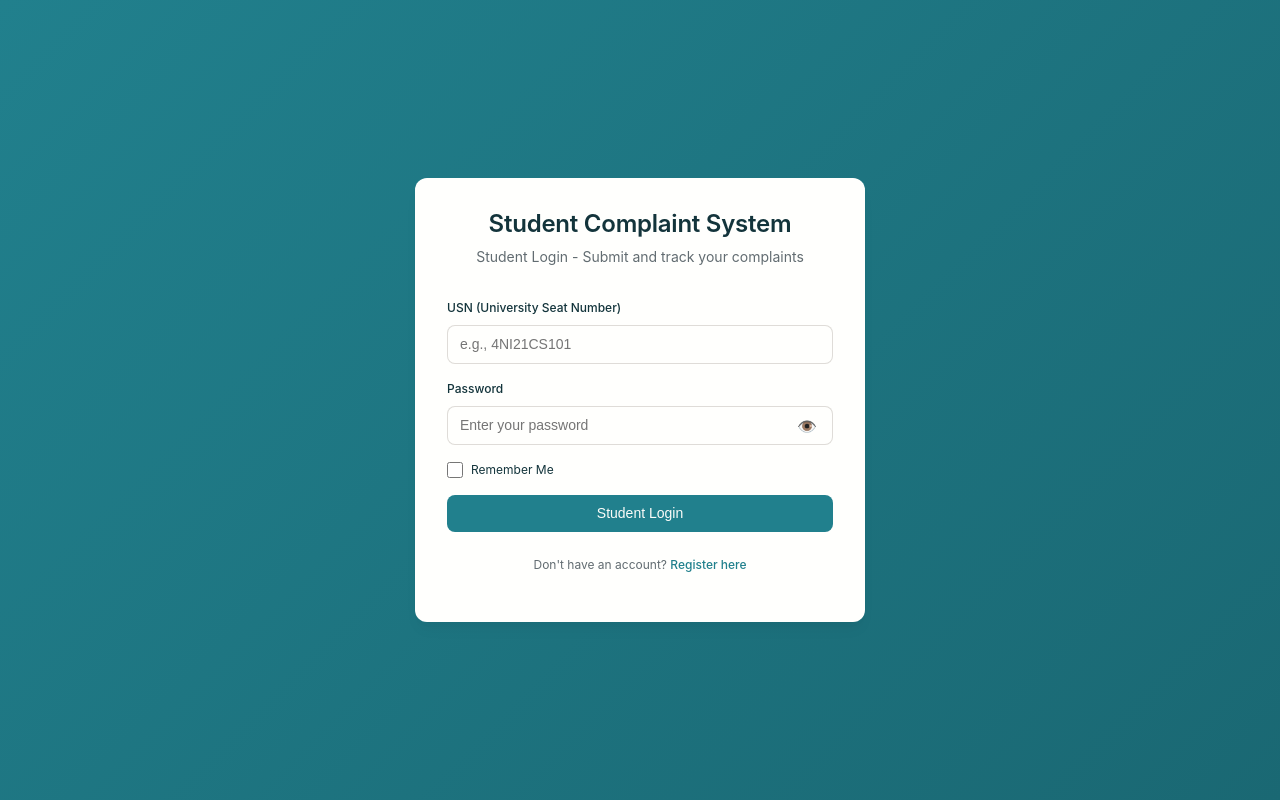
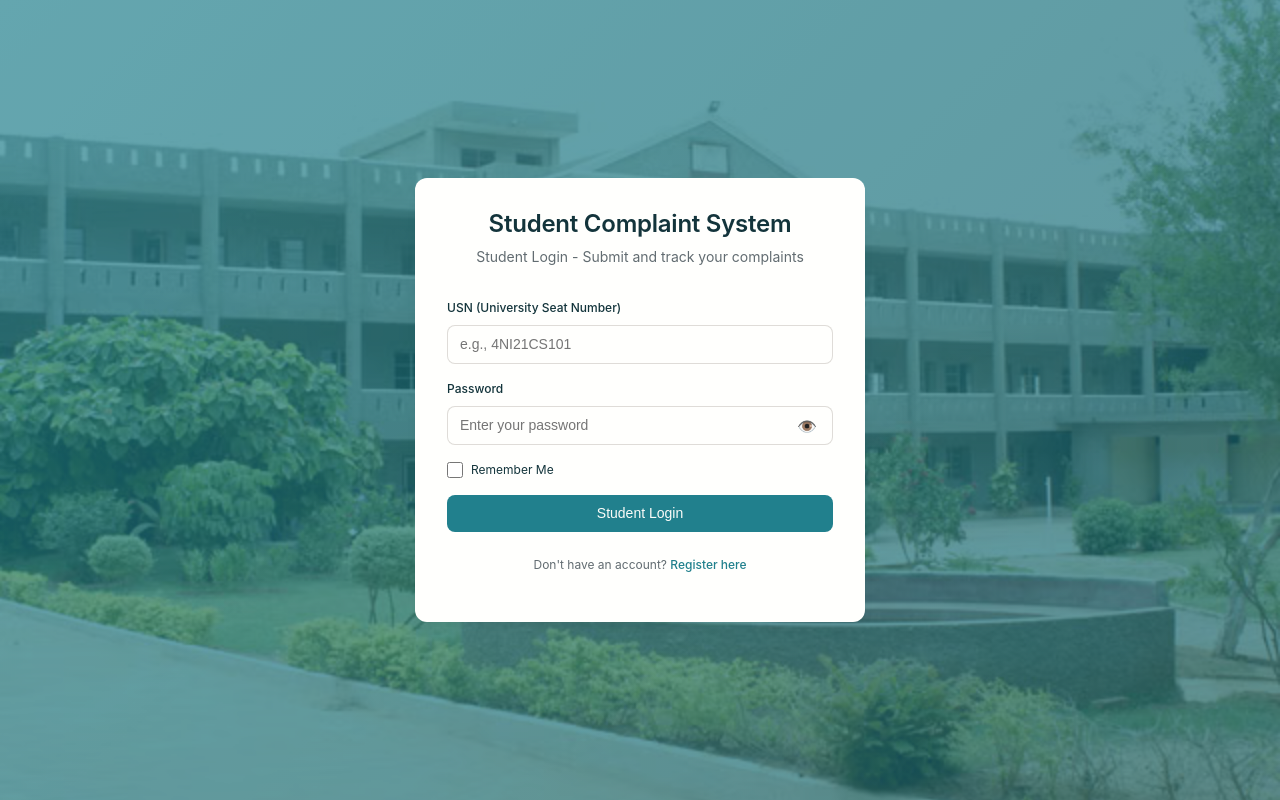
Before and after one commit to DikshitAchari/student-complaint-dash-1-, a PHP site: page / in a window 1280 px wide. Run offline with PHP 8.4, Linux system fonts and the light colour scheme.

```diff
--- a/public/style.css
+++ b/public/style.css
@@ -1,4 +1,8 @@
 :root {
+  /* Background Images */
+  --auth-bg-image: url('../assets/images/col1.avif');
+  --admin-auth-bg-image: url('../assets/images/col1.avif');
+
   /* Primitive Color Tokens */
   --color-white: rgba(255, 255, 255, 1);
   --color-black: rgba(0, 0, 0, 1);
@@ -984,6 +988,28 @@ textarea.form-control {
   justify-content: center;
   padding: var(--space-24);
   background: linear-gradient(135deg, var(--color-primary) 0%, var(--color-teal-700) 100%);
+  position: relative;
+}
+
+/* Background image overlay support */
+.auth-container::before {
+  content: '';
+  position: absolute;
+  top: 0;
+  left: 0;
+  right: 0;
+  bottom: 0;
+  background-image: var(--auth-bg-image, none);
+  background-size: cover;
+  background-position: center;
+  background-repeat: no-repeat;
+  opacity: 0.3;
+  z-index: 0;
+}
+
+.auth-container .auth-card {
+  position: relative;
+  z-index: 1;
 }
 
 /* Admin Login - Different styling */
@@ -999,7 +1025,11 @@ textarea.form-control {
   left: 0;
   right: 0;
   bottom: 0;
-  background: linear-gradient(135deg, rgba(102, 126, 234, 0.95) 0%, rgba(118, 75, 162, 0.95) 100%);
+  background-image: var(--admin-auth-bg-image, none);
+  background-size: cover;
+  background-position: center;
+  background-repeat: no-repeat;
+  opacity: 0.2;
   z-index: 0;
 }
 
```
Also changed, not shown: public/assets/images/README.txt (added), public/assets/images/col1.avif (added), public/assets/images/col2.jpg (added), public/js/app.js.
